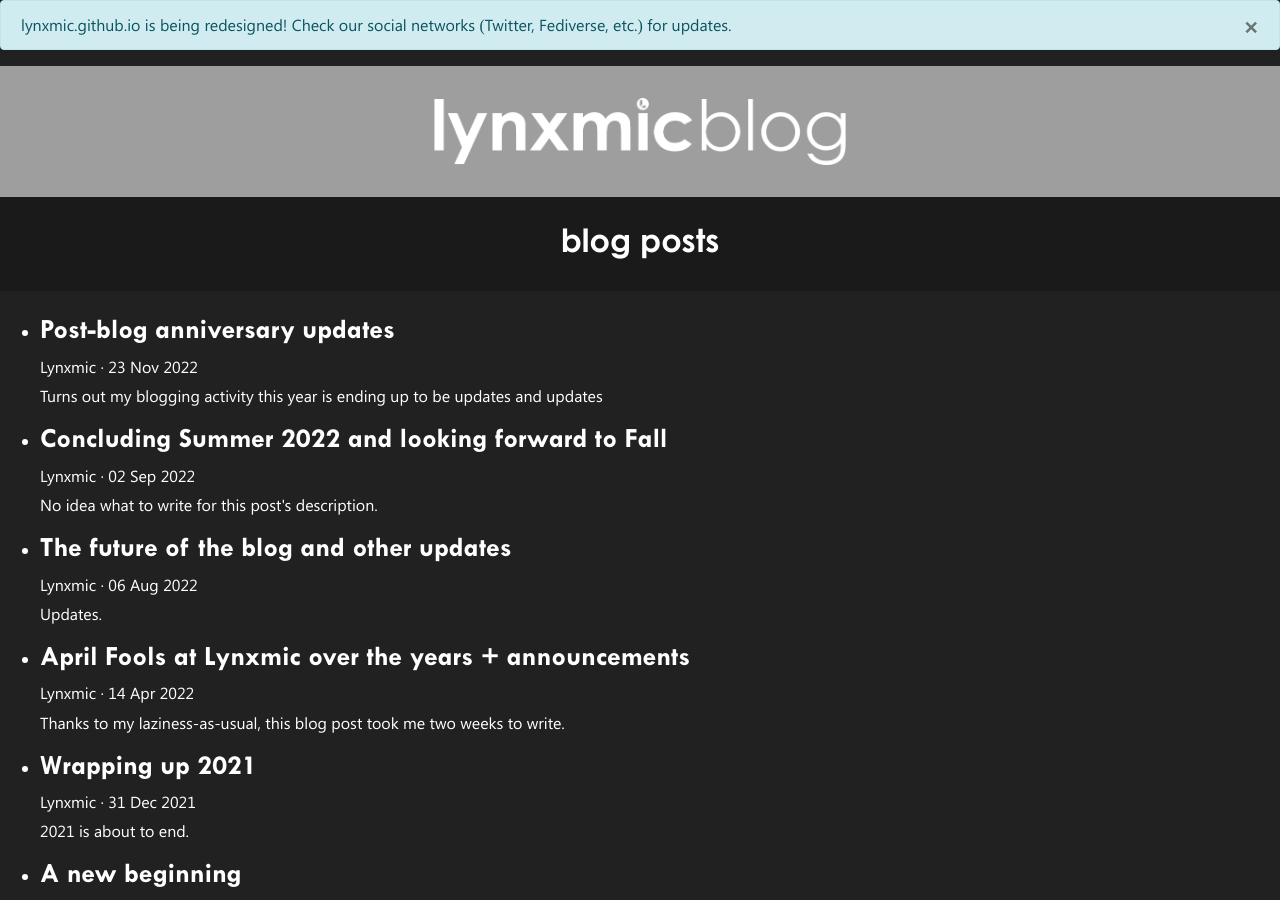
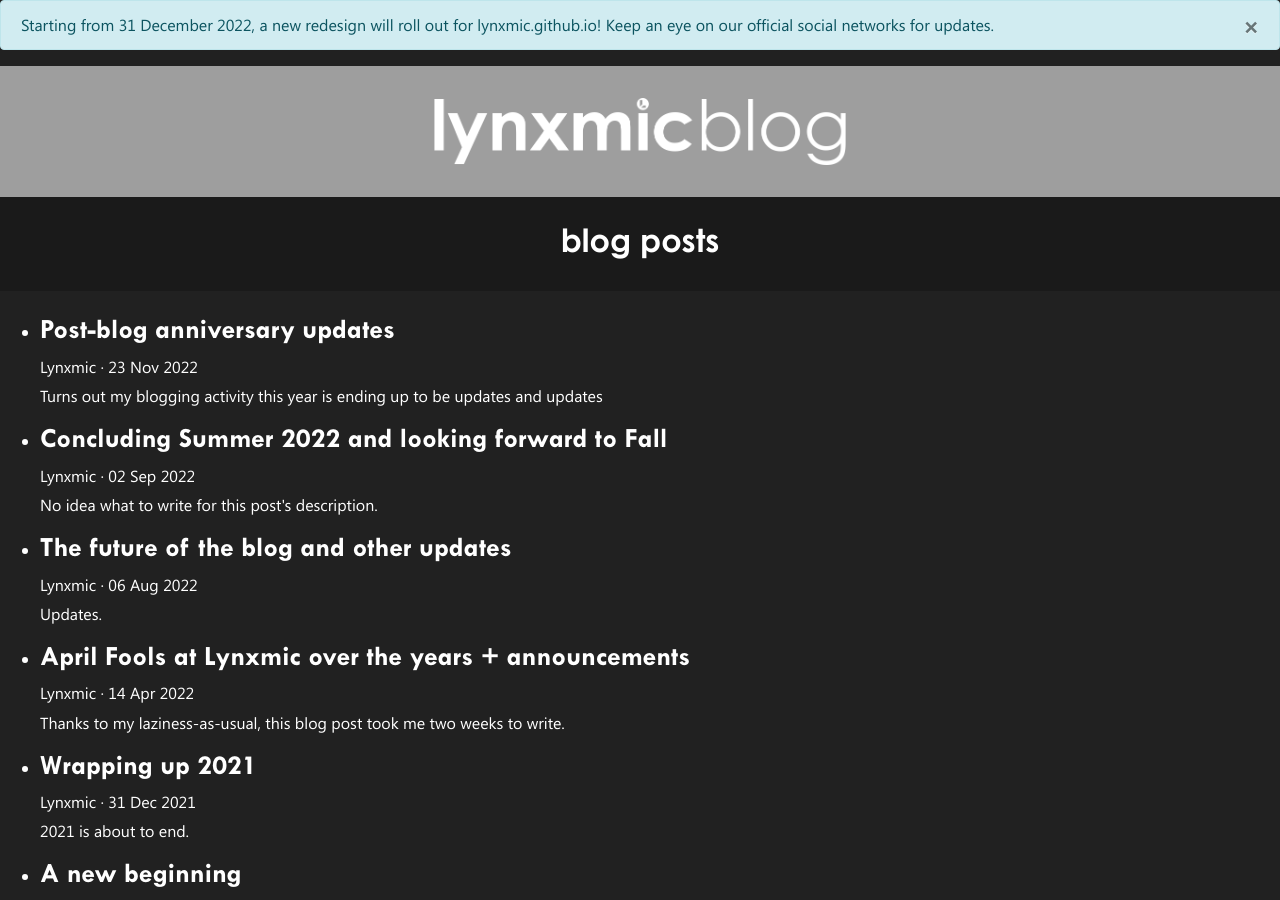
Before and after one commit to theclyron/lynxblog, a Jekyll site: the page built from docs/index.html, in a window 1280 px wide and 900 px high. Built offline with Jekyll 4.4.1, drawn with Linux system fonts in a browser that asks for light colours; nearby versions of some CDN libraries; the list of posts is cut into pages by our own code.

Commit message:
update notice regarding redesign

```diff
--- a/docs/_layouts/homepage.html
+++ b/docs/_layouts/homepage.html
@@ -64,7 +64,7 @@
 
 <body>
     <div class="alert alert-info" role="alert">
-    lynxmic.github.io is being redesigned! Check our social networks (Twitter, Fediverse, etc.) for updates.
+    Starting from 31 December 2022, a new redesign will roll out for lynxmic.github.io! Keep an eye on our official social networks for updates.
     <button type="button" class="close" data-dismiss="alert" aria-label="Close">
       <span aria-hidden="true">&times;</span>
     </button>
```
